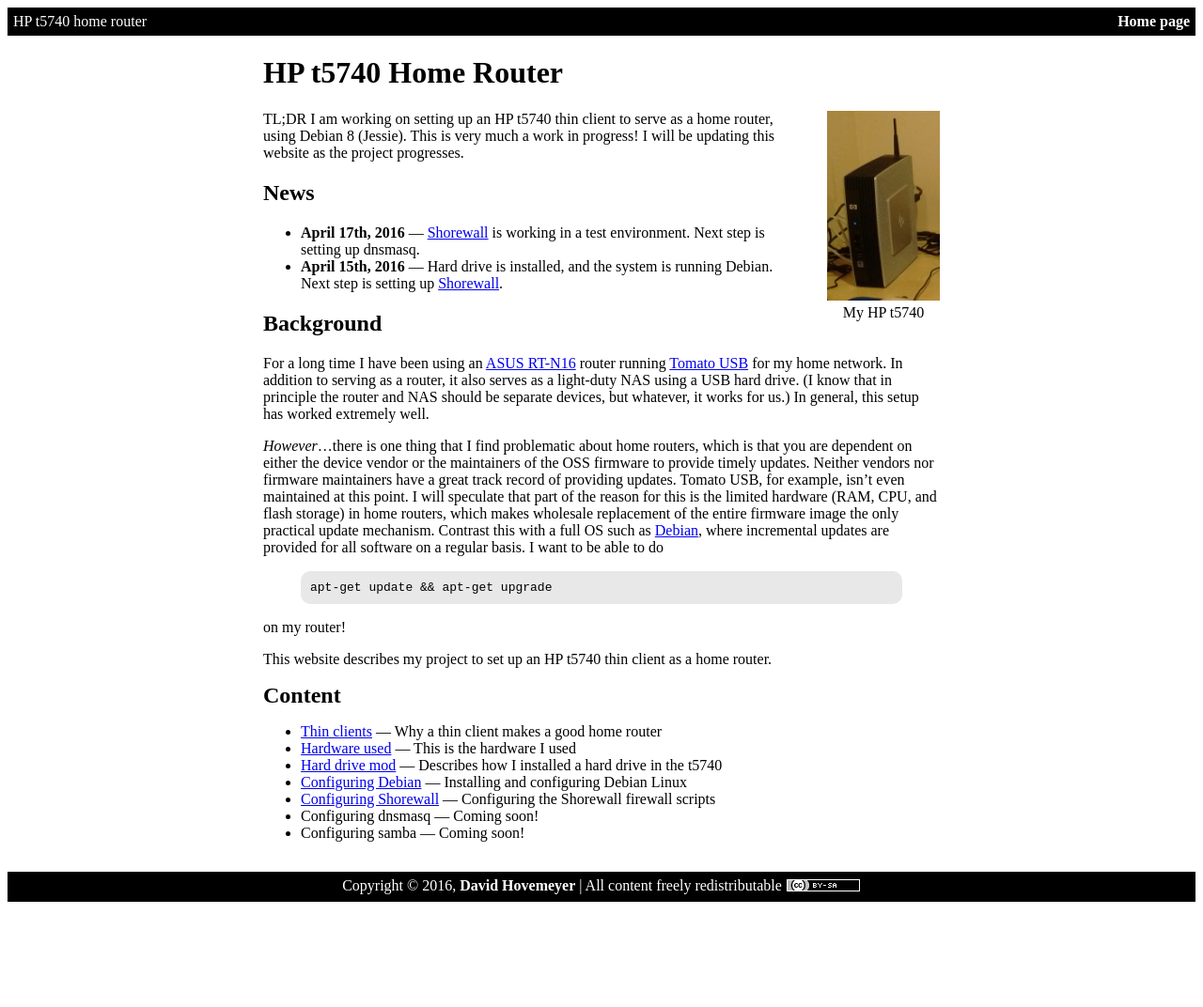
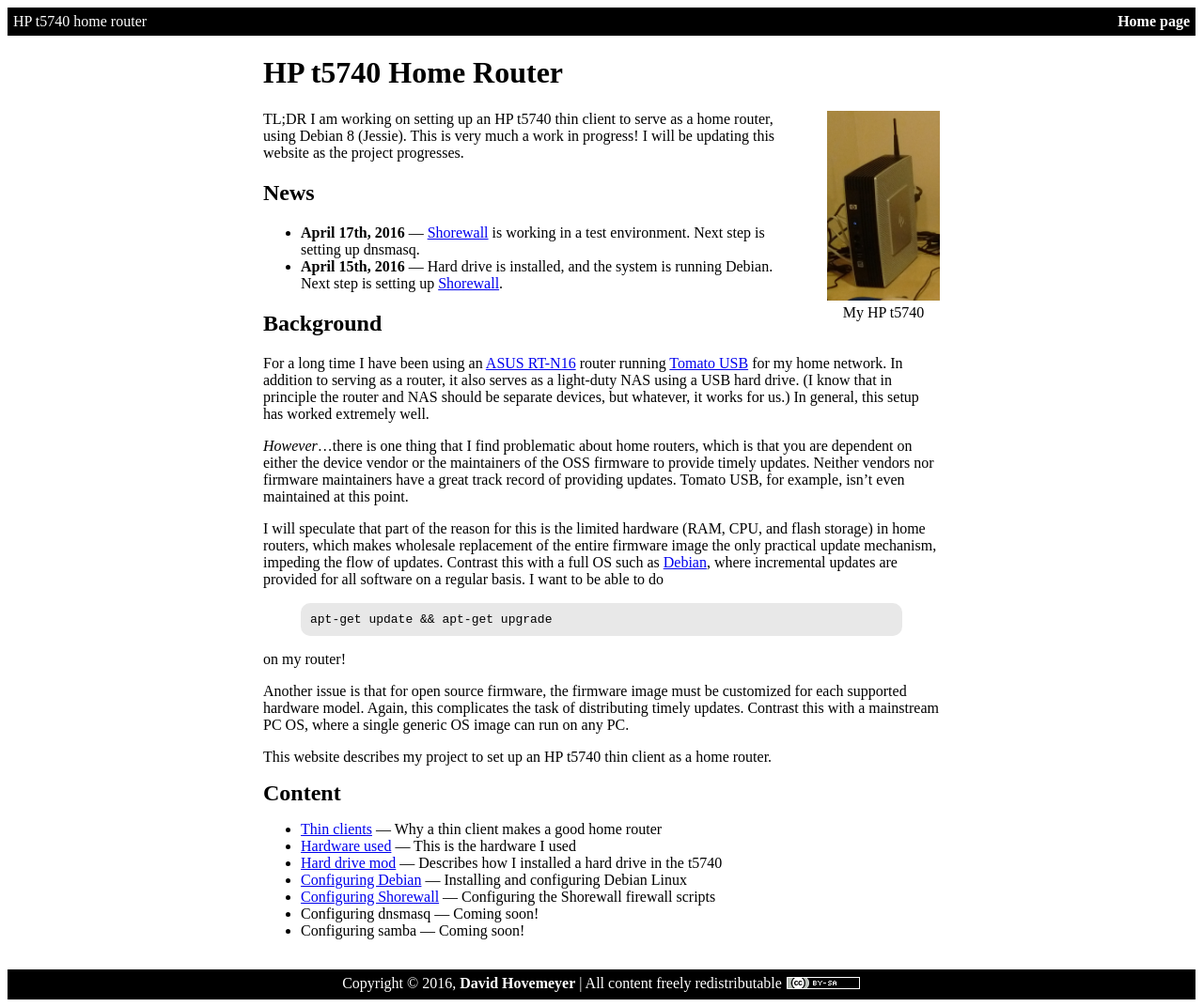
Before and after one commit to daveho/t5740router, a Jekyll site: the page built from index.md, in a window 1280 px wide. Shown: the whole page at 94% size. Built offline with Jekyll 4.4.1, drawn with Linux system fonts in a browser that asks for light colours; before the commit the page ends 968 px from its top, so only the background shows below that.

Commit message:
more speculation about why router firmware sucks

```diff
--- a/index.md
+++ b/index.md
@@ -19,11 +19,15 @@ TL;DR I am working on setting up an HP t5740 thin client to serve as a home rout
 
 For a long time I have been using an [ASUS RT-N16](https://www.asus.com/us/Networking/RTN16/) router running [Tomato USB](http://tomatousb.org/) for my home network.  In addition to serving as a router, it also serves as a light-duty NAS using a USB hard drive.  (I know that in principle the router and NAS should be separate devices, but whatever, it works for us.)  In general, this setup has worked extremely well.
 
-*However*...there is one thing that I find problematic about home routers, which is that you are dependent on either the device vendor or the maintainers of the OSS firmware to provide timely updates.  Neither vendors nor firmware maintainers have a great track record of providing updates.  Tomato USB, for example, isn't even maintained at this point.  I will speculate that part of the reason for this is the limited hardware (RAM, CPU, and flash storage) in home routers, which makes wholesale replacement of the entire firmware image the only practical update mechanism.  Contrast this with a full OS such as [Debian](https://www.debian.org/), where incremental updates are provided for all software on a regular basis.  I want to be able to do
+*However*...there is one thing that I find problematic about home routers, which is that you are dependent on either the device vendor or the maintainers of the OSS firmware to provide timely updates.  Neither vendors nor firmware maintainers have a great track record of providing updates.  Tomato USB, for example, isn't even maintained at this point.
+
+  I will speculate that part of the reason for this is the limited hardware (RAM, CPU, and flash storage) in home routers, which makes wholesale replacement of the entire firmware image the only practical update mechanism, impeding the flow of updates.   Contrast this with a full OS such as [Debian](https://www.debian.org/), where incremental updates are provided for all software on a regular basis.  I want to be able to do
 
     apt-get update && apt-get upgrade
 
 on my router!
+
+Another issue is that for open source firmware, the firmware image must be customized for each supported hardware model.  Again, this complicates the task of distributing timely updates.  Contrast this with a mainstream PC OS, where a single generic OS image can run on any PC.
 
 This website describes my project to set up an HP t5740 thin client as a home router.
 
```
